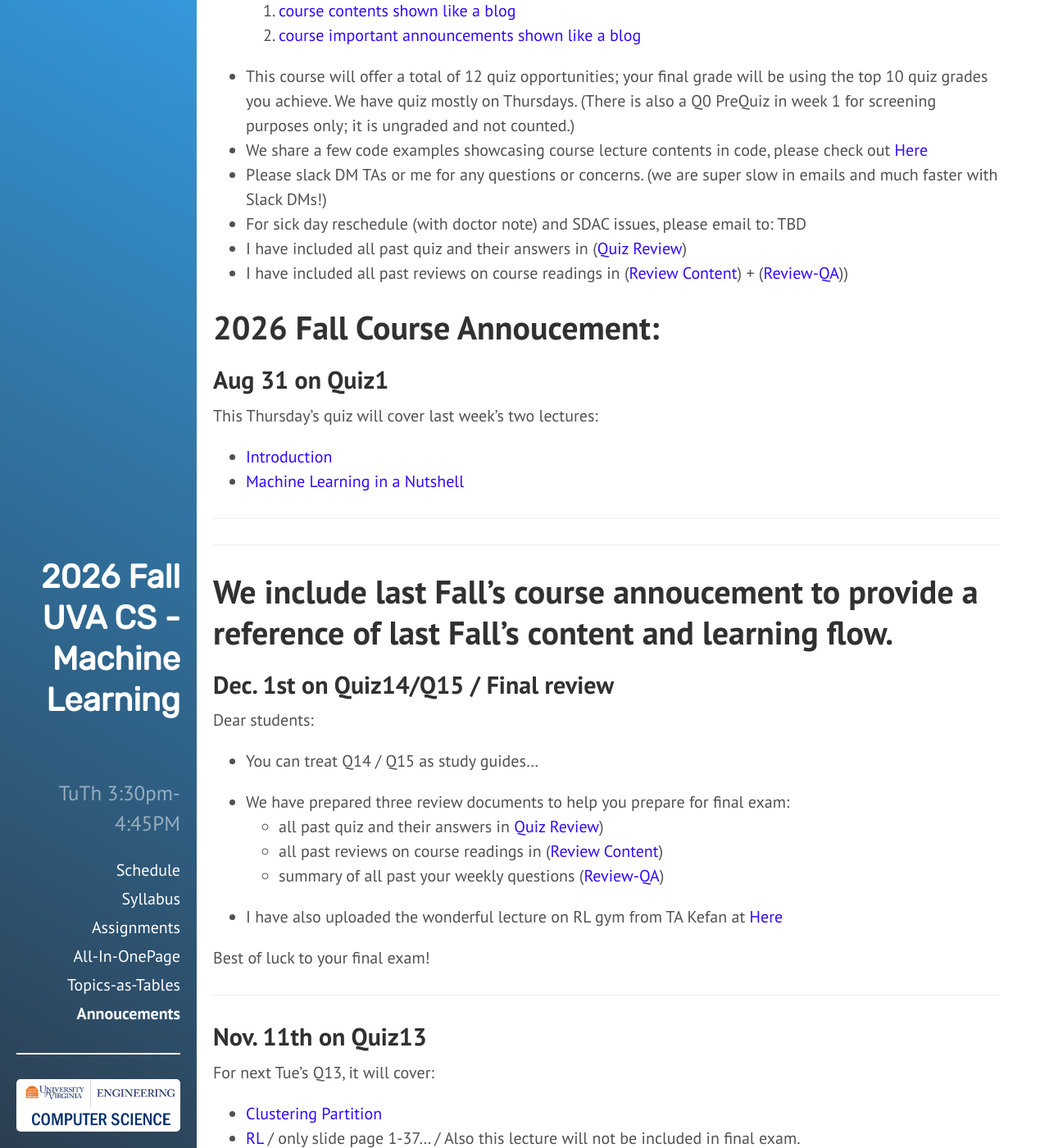
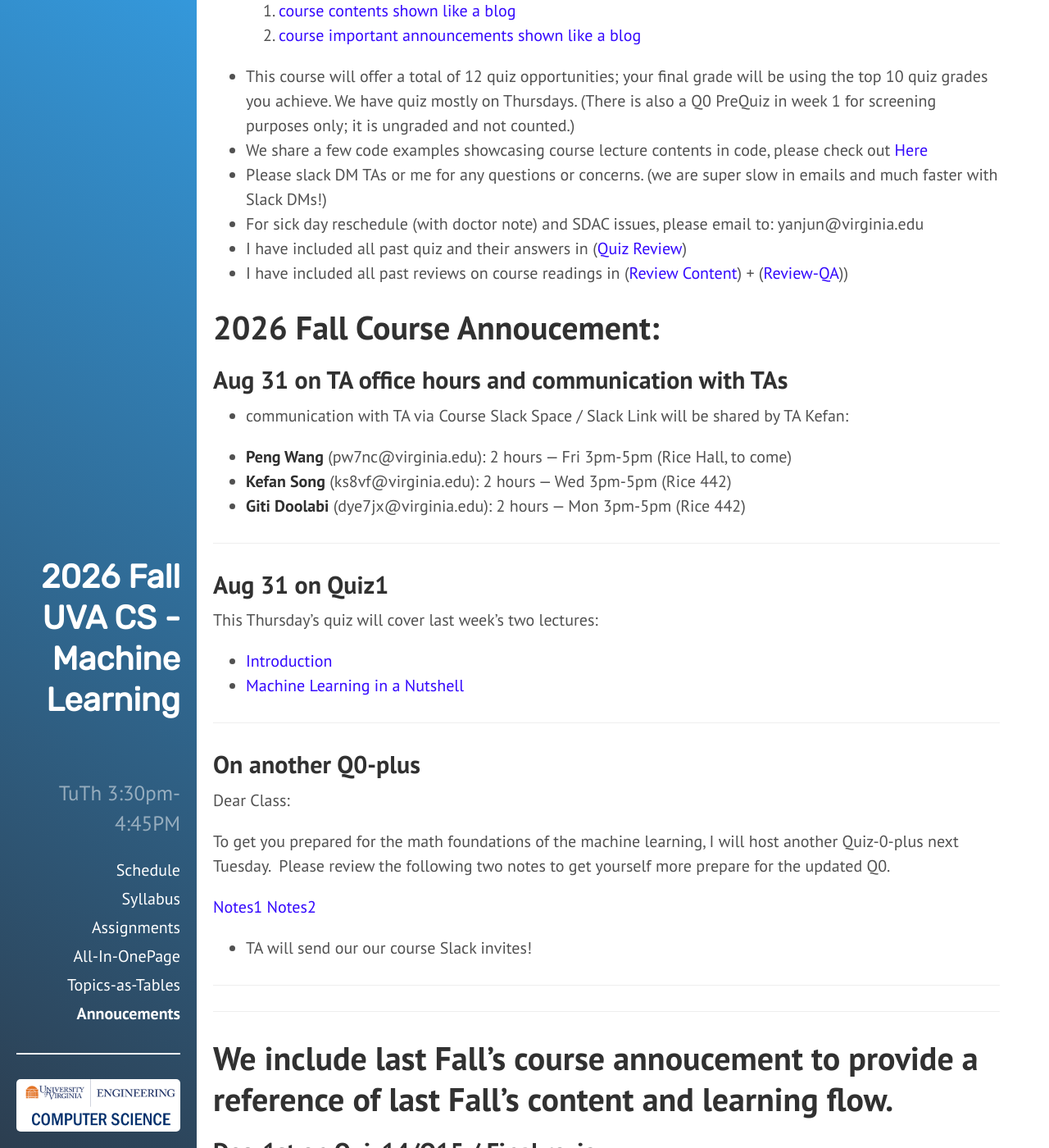
Before and after one commit to qiyanjun/2026Fall-UVA-CS-MachineLearningDeep, a Jekyll site: the page built from z26fBlog.md, in a window 1280 px wide and 1400 px high, scrolled down 262 px. Shown: the whole window at 82% size. Built offline with Jekyll 4.4.1, drawn with Linux system fonts in a browser that asks for light colours.

Commit message:
Add TA office hours, Q0-plus quiz notice, and SDAC contact to announcements
Covers TA office hours/locations for Peng Wang, Kefan Song, and Giti
Doolabi, a heads-up on an additional Quiz-0-plus session with review
notes, and updates the SDAC/sick-day contact email.

```diff
--- a/z26fBlog.md
+++ b/z26fBlog.md
@@ -13,12 +13,27 @@ desc: "Important Annoucements for 2026 Fall UVa CS -ML-Undergraduate"
 - This course will offer a total of 12 quiz opportunities; your final grade will be using the top 10 quiz grades you achieve. We have quiz mostly on Thursdays. (There is also a Q0 PreQuiz in week 1 for screening purposes only; it is ungraded and not counted.)
 - We share a few code examples showcasing course lecture contents in code, please check out [Here](https://github.com/qiyanjun/2026Fall-UVA-CS-MachineLearningDeep/tree/main/notebook)
 - Please slack DM TAs or me for any questions or concerns. (we are super slow in emails and much faster with Slack DMs!)
-- For sick day reschedule (with doctor note) and SDAC issues, please email to: TBD
+- For sick day reschedule (with doctor note) and SDAC issues, please email to: yanjun@virginia.edu
 - I have included all past quiz and their answers in ([Quiz Review](https://qiyanjun.github.io/2026Fall-UVA-CS-MachineLearningDeep//notebook/Szz-quiz.pdf))
 - I have included all past reviews on course readings in ([Review Content](https://qiyanjun.github.io/2026Fall-UVA-CS-MachineLearningDeep//notebook/Szz-content.pdf)) + ([Review-QA](https://qiyanjun.github.io/2026Fall-UVA-CS-MachineLearningDeep//Lectures/S6-QA25.pdf)))
 
 
 # 2026 Fall Course Annoucement:
+
+
+
+
+## Aug 31 on TA office hours and communication with TAs
+
+- communication with TA via Course Slack Space / Slack Link will be shared by TA Kefan:
+
+- **Peng Wang** (pw7nc@virginia.edu): 2 hours — Fri 3pm-5pm (Rice Hall, to come)
+- **Kefan Song** (ks8vf@virginia.edu): 2 hours — Wed 3pm-5pm (Rice 442)
+- **Giti Doolabi** (dye7jx@virginia.edu): 2 hours — Mon 3pm-5pm (Rice 442)
+
+
+<hr>
+
 
 
 ## Aug 31 on Quiz1
@@ -31,6 +46,21 @@ This Thursday's quiz will cover last week's two lectures:
 
 <hr>
 
+## On another Q0-plus
+
+Dear Class:
+
+To get you prepared for the math foundations of the machine learning, I will host another Quiz-0-plus next Tuesday.
+Please review the following two notes to get yourself more prepare for the updated Q0.
+
+[Notes1](https://qiyanjun.github.io/2026Fall-UVA-CS-MachineLearningDeep//Lectures/S0-AlgbReview.pdf)
+[Notes2](https://www.cs.cmu.edu/~zkolter/course/15-884/linalg-review.pdfLinks to an external site)
+
+
+-  TA will send our our course Slack invites!
+
+
+<hr>
 
 ---
 
```
